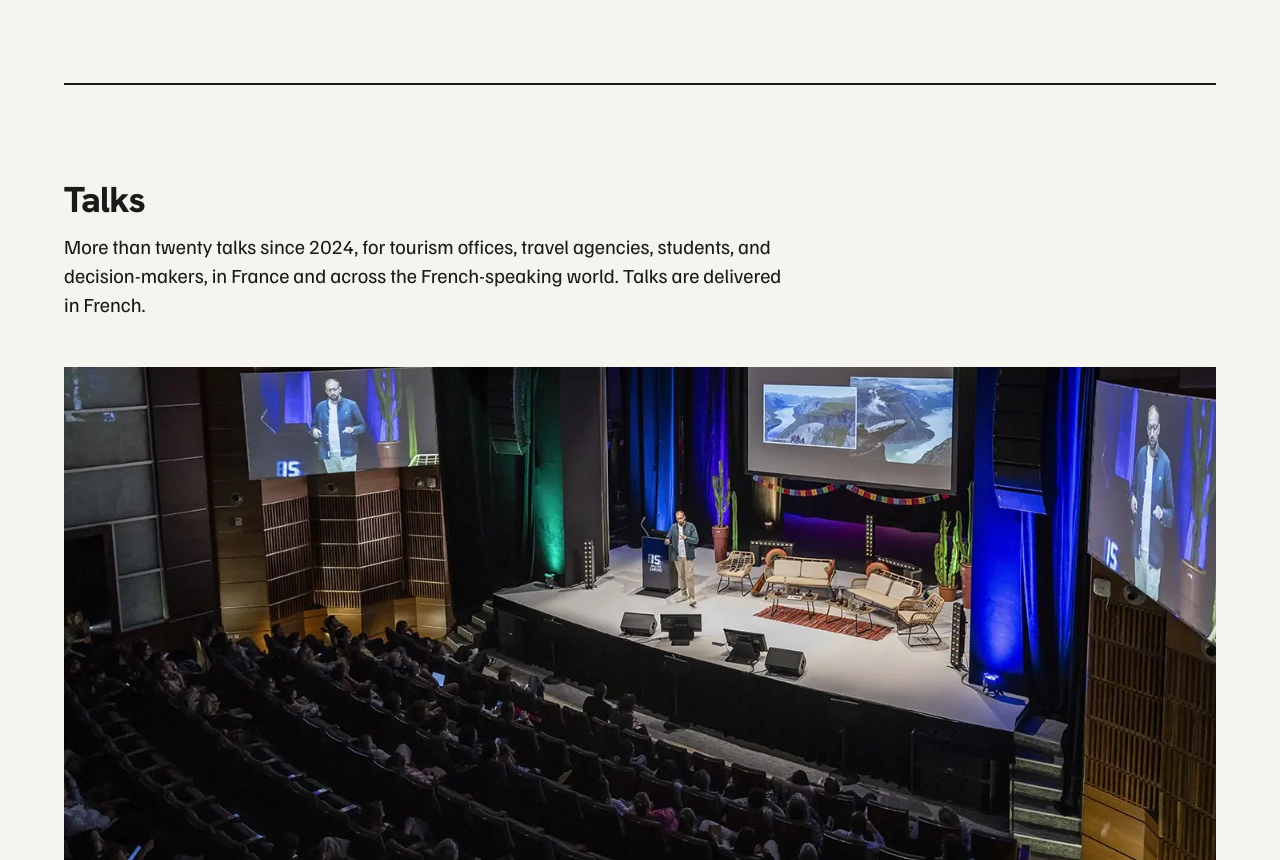
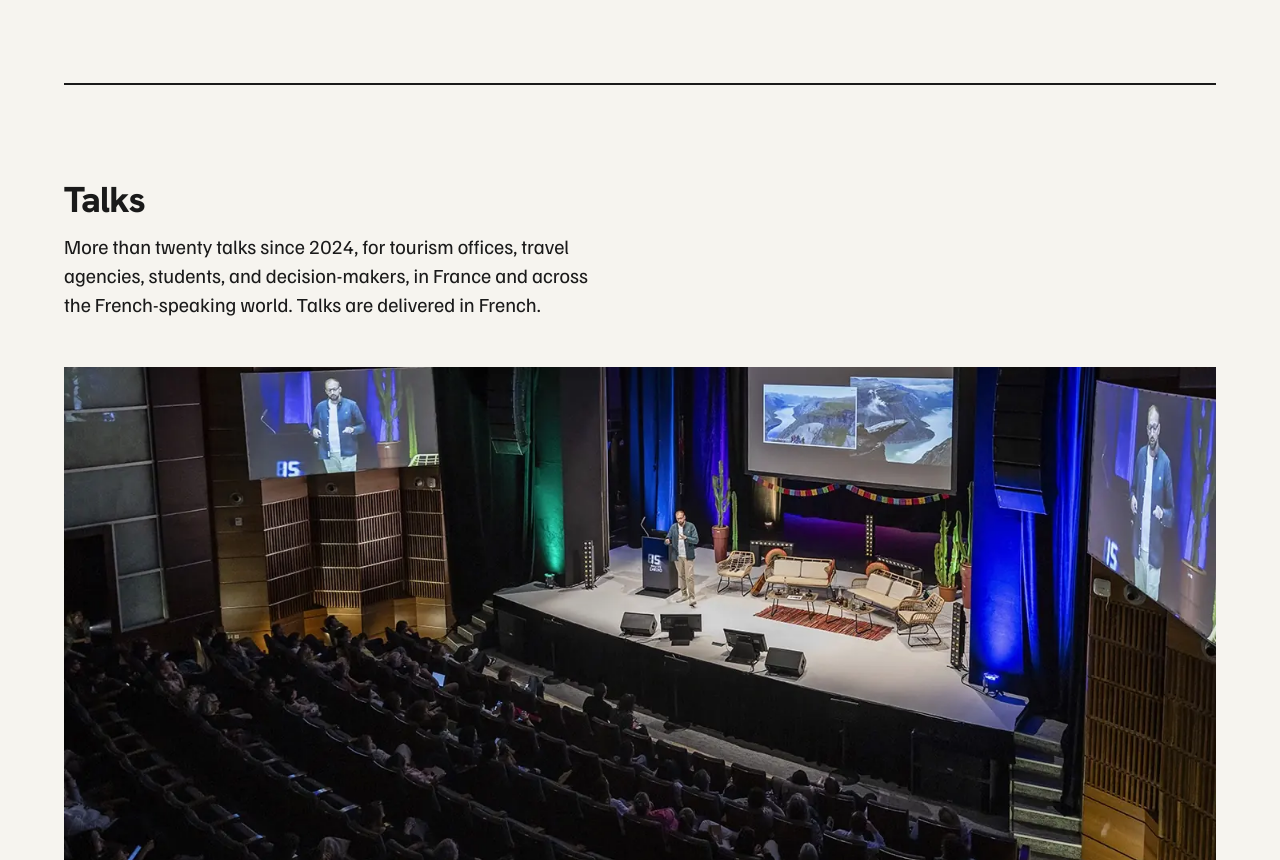
Before and after one commit to n-francois/nfrancoisfr, a PHP site: page /en/index.html in a window 1280 px wide. Shown: the part 2042-2902 px from the top of the page. Run offline with PHP 8.4, Linux system fonts and the light colour scheme.

Commit message:
Balance the lines of section introductions
Co-Authored-By: Claude Opus 5.5 <noreply@anthropic.com>

```diff
--- a/assets/site.css
+++ b/assets/site.css
@@ -13,7 +13,7 @@ main { padding-bottom: var(--space-16); }
 @media (min-width: 760px) { .nf-section { margin-top: var(--space-24); padding-top: var(--space-24); } }
 .nf-section__head { grid-template-columns: 1fr; gap: var(--space-3); margin-bottom: var(--space-12); }
 .nf-section__name { margin: 0; font-family: var(--font-display); font-size: clamp(28px, 3.4vw, 36px); line-height: 1.08; font-weight: 800; letter-spacing: -.025em; }
-.nf-section__lead { font-size: 20px; line-height: 1.45; max-width: 36em; }
+.nf-section__lead { font-size: 20px; line-height: 1.45; max-width: 36em; text-wrap: balance; }
 
 /* Navigation : groupe de droite et menu mobile plein écran (fonctionne sans JavaScript) */
 .nav__droite { display: flex; align-items: center; gap: var(--space-4); }
```
